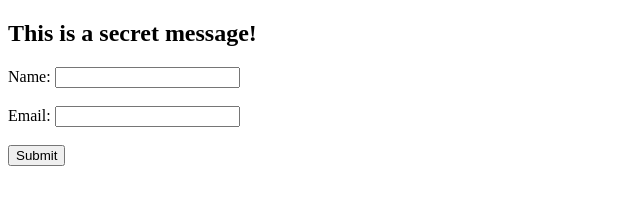
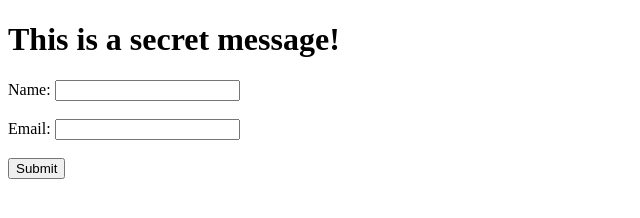
Before and after one commit to fullstack-decal-fa22/hw1-franz105, a plain HTML site: page secret.html in a window 1280 px wide. Shown: the whole page, without its empty margins (0-640 px from the left). Drawn offline with Linux system fonts and the light colour scheme.

Commit message:
Maybe This will do it again

```diff
--- a/secret.html
+++ b/secret.html
@@ -4,14 +4,16 @@
         <title>Secret Message</title>
     </head>
     <body>
-        <h2>This is a secret message!</h2>
+        <h1>This is a secret message!</h1>
         <form>
             <label>Name:</label>
             <input type="text" id="name">
-            <br><br>
+            <br>
+            <br>
             <label>Email:</label>
             <input type="text" id="email">
-            <br><br>
+            <br>
+            <br>
             <input type="submit">
         </form>
     </body>
```
Also changed, not shown: index.html (+5 -1 lines).
